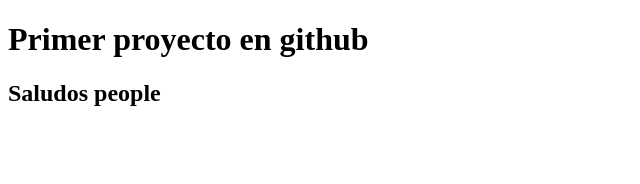
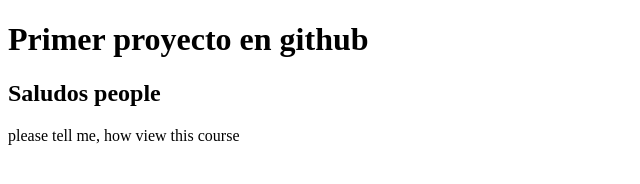
Before and after one commit to felipeAranzazu/preworkMac, a plain HTML site: page helloworld.html in a window 1280 px wide. Shown: the whole page, without its empty margins (0-640 px from the left). Drawn offline with Linux system fonts and the light colour scheme.

Commit message:
Added patagraph

```diff
--- a/helloworld.html
+++ b/helloworld.html
@@ -9,5 +9,6 @@
 <body>
     <h1>Primer proyecto en github</h1>
     <h2>Saludos people</h2>
+    <p>please tell me, how view this course</p>
 </body>
 </html>
```
